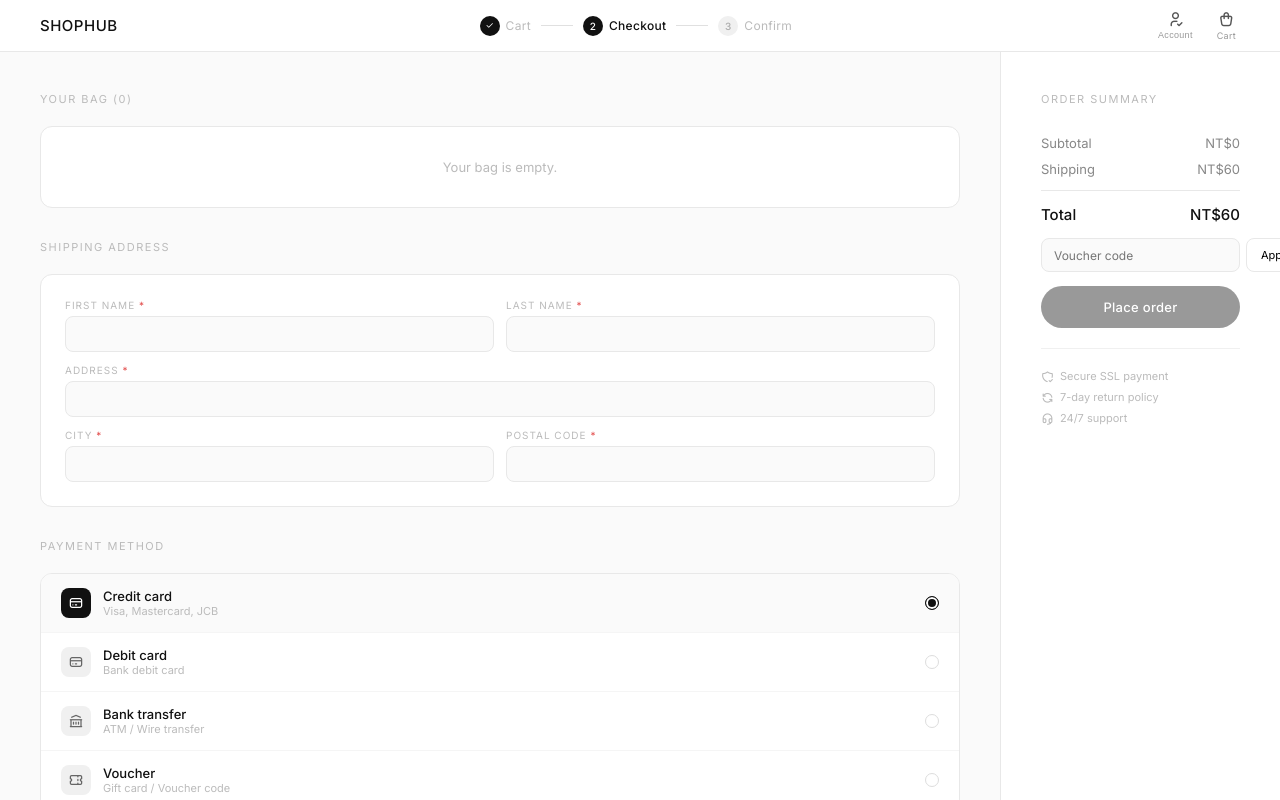
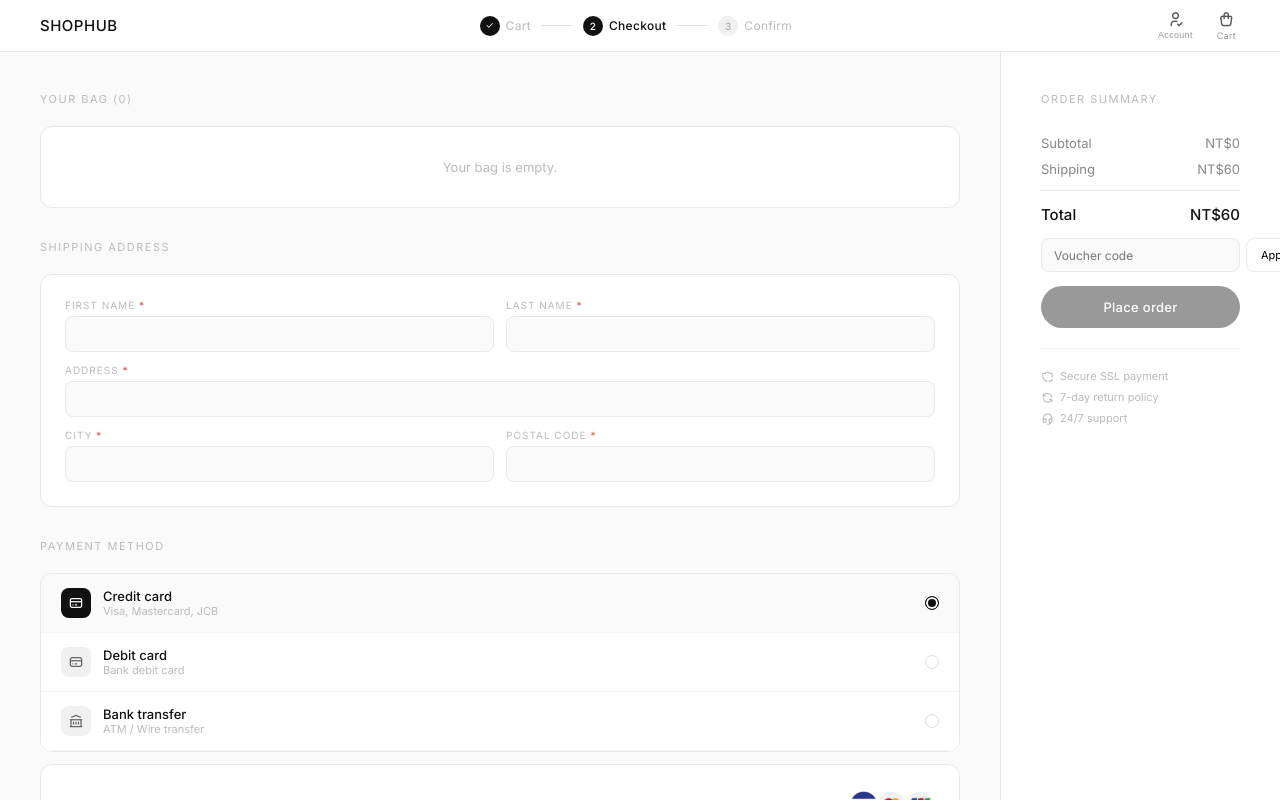
Before and after one commit to fionaliu0621/DataBase-Project, a React (Vite) app in the folder frontend/: page /cart in a window 1280 px wide. Shown: the top 800 px of the page. Built offline with nearby package versions, Linux system fonts and the light colour scheme; sample sign-in values are in the browser's storage.

Commit message:
Update CartPage.jsx

```diff
--- a/frontend/src/pages/CartPage.jsx
+++ b/frontend/src/pages/CartPage.jsx
@@ -12,7 +12,6 @@ const PAYS = [
   { id:"credit_card", icon:"ti-credit-card",   label:"Credit card",   sub:"Visa, Mastercard, JCB" },
   { id:"debit_card",  icon:"ti-credit-card",   label:"Debit card",    sub:"Bank debit card"       },
   { id:"transfer",    icon:"ti-building-bank", label:"Bank transfer", sub:"ATM / Wire transfer"    },
-  { id:"voucher",     icon:"ti-ticket",        label:"Voucher",       sub:"Gift card / Voucher code" },
 ];
 
 const INSTALLMENT_OPTIONS = [1, 3, 6, 12];
```
